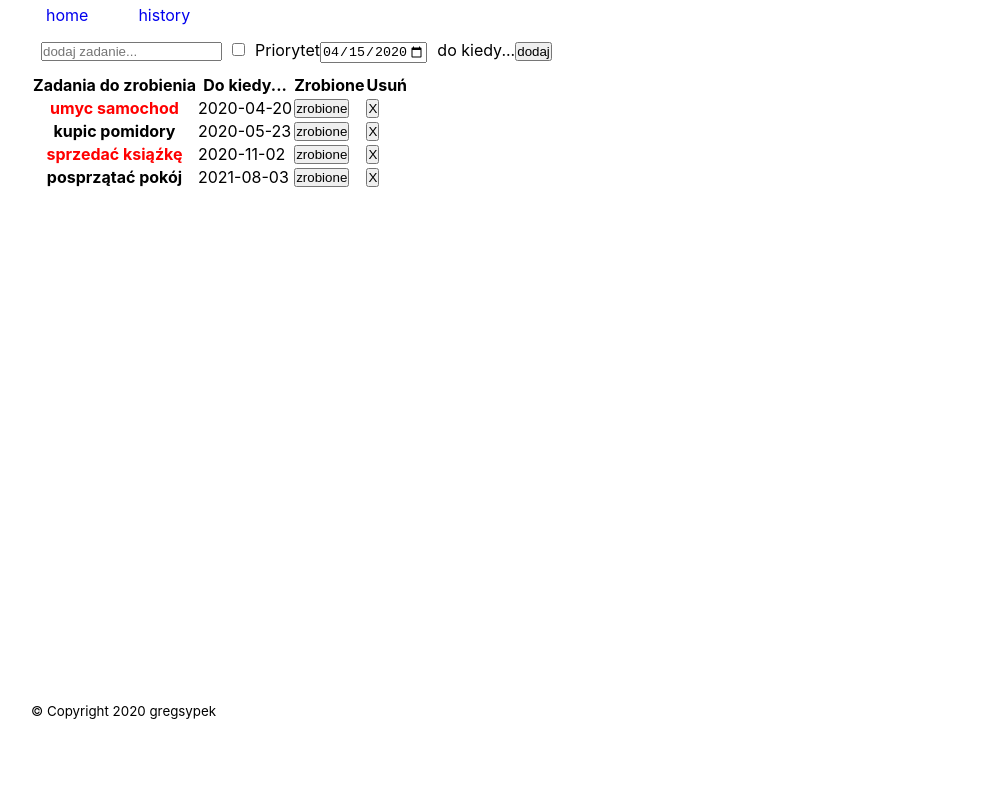
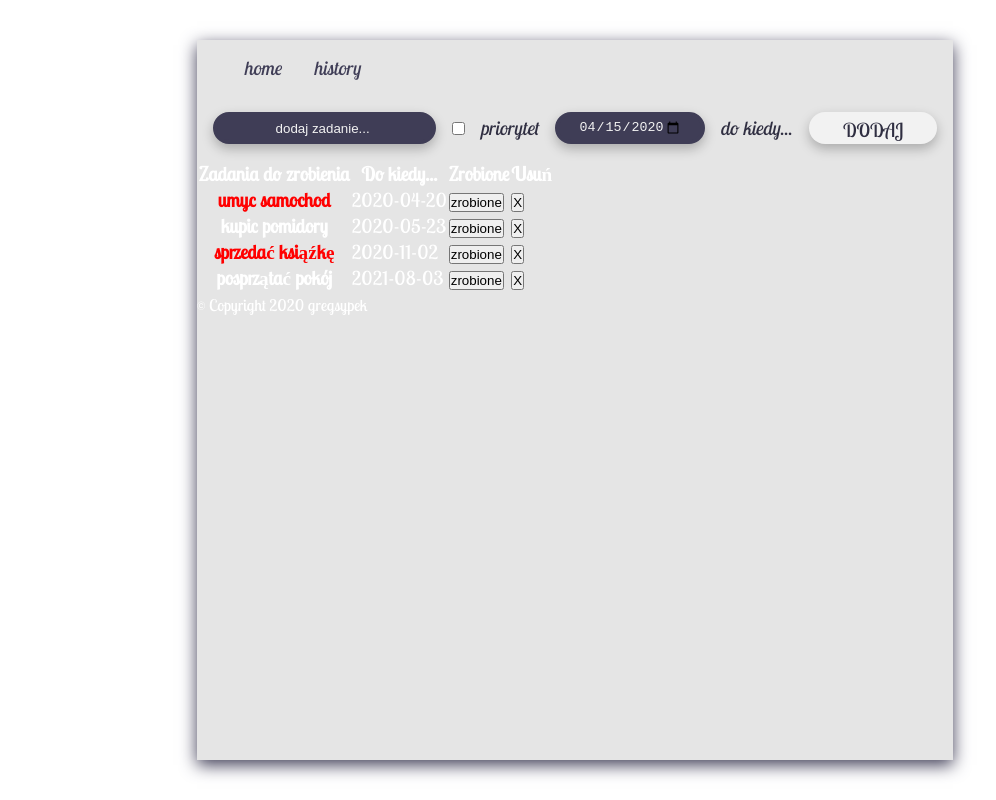
Before and after one commit to gregsypek/todoapp, a React (Create React App) app: page / in a window 1280 px wide. Shown: the whole page, without its empty margins (65-1061 px from the left). Built offline with nearby package versions, Linux system fonts and the light colour scheme.

Commit message:
add some style css

```diff
--- a/src/components/AddTask.js
+++ b/src/components/AddTask.js
@@ -61,13 +61,14 @@ class AddTask extends Component {
 					id="important"
 					onChange={this.handleCheck}
 				/>
-				<label htmlFor="important">Priorytet</label>
+				<label htmlFor="important">priorytet</label>
 				<input
 					type="date"
 					value={this.state.date}
 					min={this.minDate}
 					max={maxDate}
 					onChange={this.handleDate}
+					id="date"
 				/>
 				<label htmlFor="date">do kiedy...</label>
 				<button onClick={this.handleClick}>dodaj</button>
--- a/src/components/App.js
+++ b/src/components/App.js
@@ -91,7 +91,8 @@ class App extends Component {
 	render() {
 		return (
 			<Router>
-				<div className="app">
+				<div className="container">
+					<div className="app ">
 						<Navigation />
 						<header>{<AddTask add={this.addTask} />}</header>
 						<main>
@@ -133,6 +134,7 @@ class App extends Component {
 							<small>&copy; Copyright 2020 gregsypek</small>
 						</footer>
 					</div>
+				</div>
 			</Router>
 		);
 	}
--- a/src/index.css
+++ b/src/index.css
@@ -1,4 +1,4 @@
-body {
+/* body {
   margin: 0;
   font-family: -apple-system, BlinkMacSystemFont, 'Segoe UI', 'Roboto', 'Oxygen',
     'Ubuntu', 'Cantarell', 'Fira Sans', 'Droid Sans', 'Helvetica Neue',
@@ -11,3 +11,5 @@ code {
   font-family: source-code-pro, Menlo, Monaco, Consolas, 'Courier New',
     monospace;
 }
+
+*/
--- a/src/styles/AddTask.css
+++ b/src/styles/AddTask.css
@@ -1,8 +1,60 @@
+.form {
+    display: flex;
+    padding: 1rem;
+    align-items: center;
+}
+
 input[type="text"],
-input[type="checkbox"],
 input[type="date"] {
-	margin-right: 10px;
+    background-color: #3F3D56;
+    color: #F2F2F2;
+    border: 4px solid #3F3D56;
+    padding: .2rem 1.2rem;
+
+    box-shadow: 0px 5px 12px rgba(0, 0, 0, 0.25);
+    border-radius: 20px;
+    text-align: center;
+    margin-right: 1rem;
+    height: 2rem;
+    outline: none;
 }
-.form {
-	margin: 10px;
+
+::placeholder {
+    color: #F2F2F2;
 }
+
+input[type="date"],
+input[type="checkbox"] {
+    margin-right: 1rem;
+}
+
+label {
+    color: #2F2E41;
+    margin-right: 1rem;
+    font-style: italic;
+}
+
+.form button {
+    font-style: normal;
+    font-weight: normal;
+    font-size: 1.2rem;
+    line-height: 30px;
+    width: 8rem;
+    height: 2rem;
+    outline: none;
+    border: none;
+    cursor: pointer;
+    transition: .2s;
+    color: #2F2E41;
+    background: #F2F2F2;
+    box-shadow: 0px 5px 12px rgba(0, 0, 0, 0.25);
+    border-radius: 20px;
+    text-transform: uppercase;
+    font-family: inherit;
+    padding: .2rem 1.2rem;
+    text-align: center;
+}
+
+.form button:hover {
+    background-color: #57B894;
+}
--- a/src/styles/App.css
+++ b/src/styles/App.css
@@ -1,16 +1,36 @@
-* {
-	margin: 0;
-	padding: 0;
-	box-sizing: border-box;
-}
-div.app {
-	display: flex;
-	flex-direction: column;
-	min-height: 90vh;
-	width: 85%;
-	margin: 0 auto;
+@import url('https://fonts.googleapis.com/css2?family=Lobster+Two:ital,wght@0,400;1,400;1,700&display=swap');
+
+*,
+*::before,
+*::after {
+    box-sizing: border-box;
 }
 
-main {
-	flex-grow: 1;
+* {
+    margin: 0;
+    padding: 0;
+    box-sizing: border-box;
 }
+
+body {
+
+    font-family: 'Lobster Two', cursive, 'sans-serif';
+    font-size: 1.2rem;
+    color: white;
+}
+
+.container {
+    display: flex;
+    min-height: 100vh;
+}
+
+.app {
+    max-width: 1200px;
+    min-height: 90vh;
+    margin: 0 auto;
+    align-self: center;
+    box-shadow: 0px 5px 16px #3F3D56;
+    background-color: #E5E5E5;
+    display: flex;
+    flex-direction: column;
+}
--- a/src/styles/Navigation.css
+++ b/src/styles/Navigation.css
@@ -1,16 +1,21 @@
 nav ul {
-	display: flex;
+    display: flex;
+    list-style: none;
+    margin-left: 2rem;
 
-	list-style: none;
-}
-
-nav li {
-	margin-right: 20px;
 }
 
 nav a {
-	display: block;
-	padding: 5px 15px;
-	cursor: pointer;
-	text-decoration: none;
+    display: block;
+    color: #3F3D56;
+    padding: 1rem;
+    text-decoration: none;
+    cursor: pointer;
+    font-style: italic;
+
 }
+
+nav a:hover {
+    color: #57B894;
+
+}
```
Lines whose indentation alone changed are shown as unchanged.
